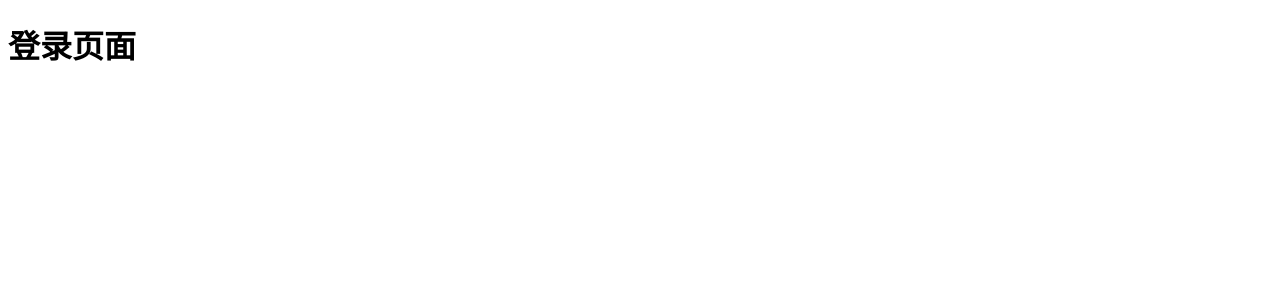
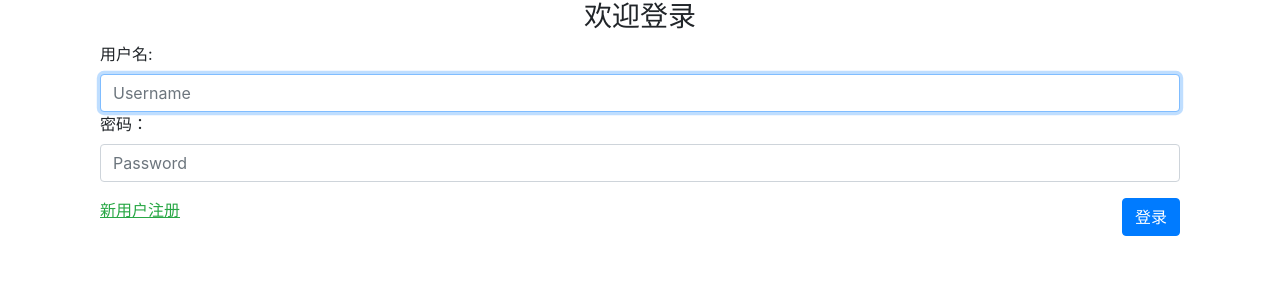
Before and after one commit to Yeming945/Django_common_login, a Django app: page /login/ in a window 1280 px wide. Shown: the top 300 px of the page. Run offline with Django 3.2, Linux system fonts and the light colour scheme; some libraries are stand-ins or nearby versions.

Commit message:
前端设计part1

```diff
--- a/login/templates/login/login.html
+++ b/login/templates/login/login.html
@@ -1,12 +1,42 @@
 <!DOCTYPE html>
 <html lang="en">
+
 <head>
     <meta charset="UTF-8">
     <meta name="viewport" content="width=device-width, initial-scale=1.0">
     <meta http-equiv="X-UA-Compatible" content="ie=edge">
+    <!-- Bootstrap CSS -->
+    <link href="https://cdn.bootcss.com/twitter-bootstrap/4.3.1/css/bootstrap.min.css" rel="stylesheet">
     <title>登录</title>
 </head>
+
 <body>
-    <h1>登录页面</h1>
+    <div class="container">
+        <div class="col">
+            <form class='form-login' action="/login/" method="POST">
+                <h3 class="text-center">欢迎登录</h3>
+                <div class="form-group">
+                    <label for="id_username">用户名:</label>
+                    <input type="text" name='username' class="form-control" id="id_username" placeholder="Username" autofocus required>
+                <div class="form-group">
+                    <label for="id_password">密码：</label>
+                    <input type="password" name='password' class="form-control" id="id_password" placeholder="Password"
+                        required>
+                </div>
+                <div>
+                    <a href="/register" class="text-success"><ins>新用户注册</ins></a>
+                    <button type="submit" class="btn btn-primary float-right">登录</button>
+                </div>
+            </form>
+        </div>
+    </div>
+
+    <!-- Optional JavaScript -->
+    <!-- jQuery first, then Popper.js, then Bootstrap JS -->
+    {#    以下三者的引用顺序是固定的#}
+    <script src="https://cdn.bootcss.com/jquery/3.3.1/jquery.js"></script>
+    <script src="https://cdn.bootcss.com/popper.js/1.15.0/umd/popper.js"></script>
+    <script src="https://cdn.bootcss.com/twitter-bootstrap/4.3.1/js/bootstrap.min.js"></script>
 </body>
+
 </html>
```
